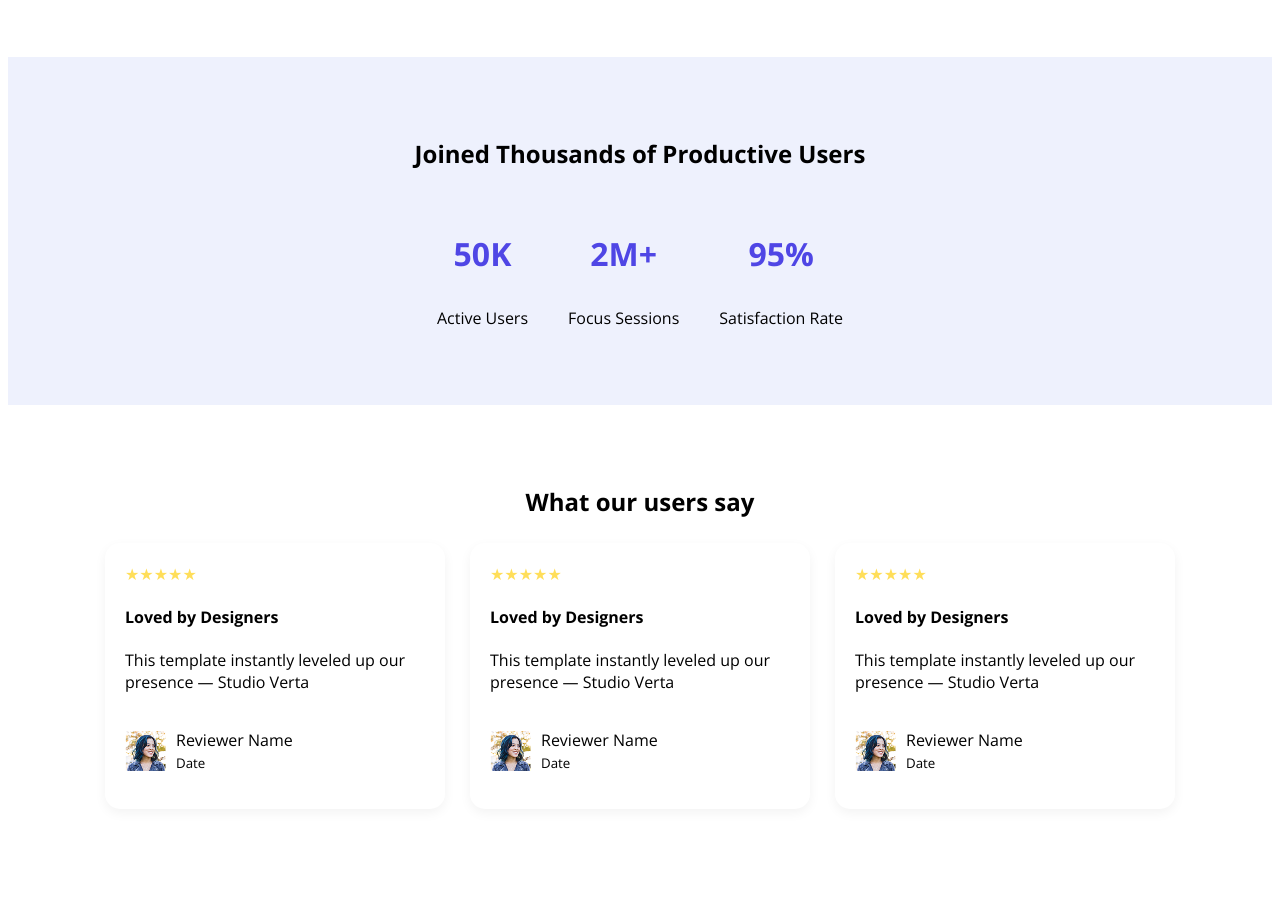
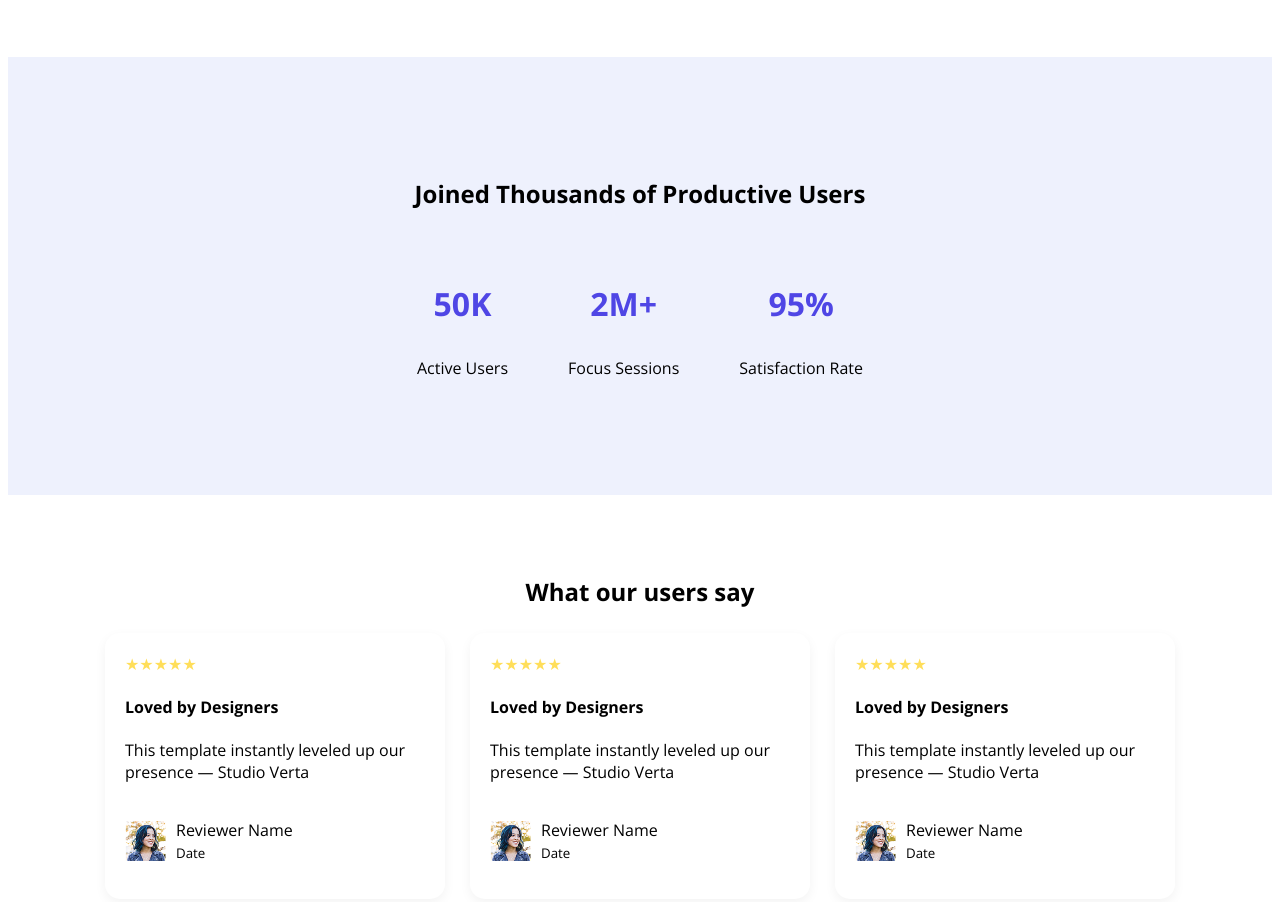
Before and after one commit to mahdiabutayeib/assignment-01, a plain HTML site: page assignment.html in a window 1280 px wide. Shown: the part 886-1788 px from the top of the page. Drawn offline with nearby package versions, Linux system fonts and the light colour scheme.

Commit message:
all done

```diff
--- a/style/style.css
+++ b/style/style.css
@@ -83,13 +83,13 @@ nav ul {
 .st {
   background-color: #eef1fd;
   text-align: center;
-  padding: 60px 20px;
+  padding: 100px 20px;
 }
 .st-box {
   display: flex;
   justify-content: center;
-  gap: 40px;
-  margin-top: 30px;
+  gap: 60px;
+  margin-top: 40px;
 }
 .st-box div h3 {
   font-size: 2rem;
@@ -172,9 +172,12 @@ reviewer img {
   color: #4f46e5;
 }
 .footer nav {
+  display: flex;
+  justify-content: center;
+  gap: 20px;
   margin-top: 20px;
+}
 
-}
 
 .footer nav a {
   margin: 0 10px;
```
